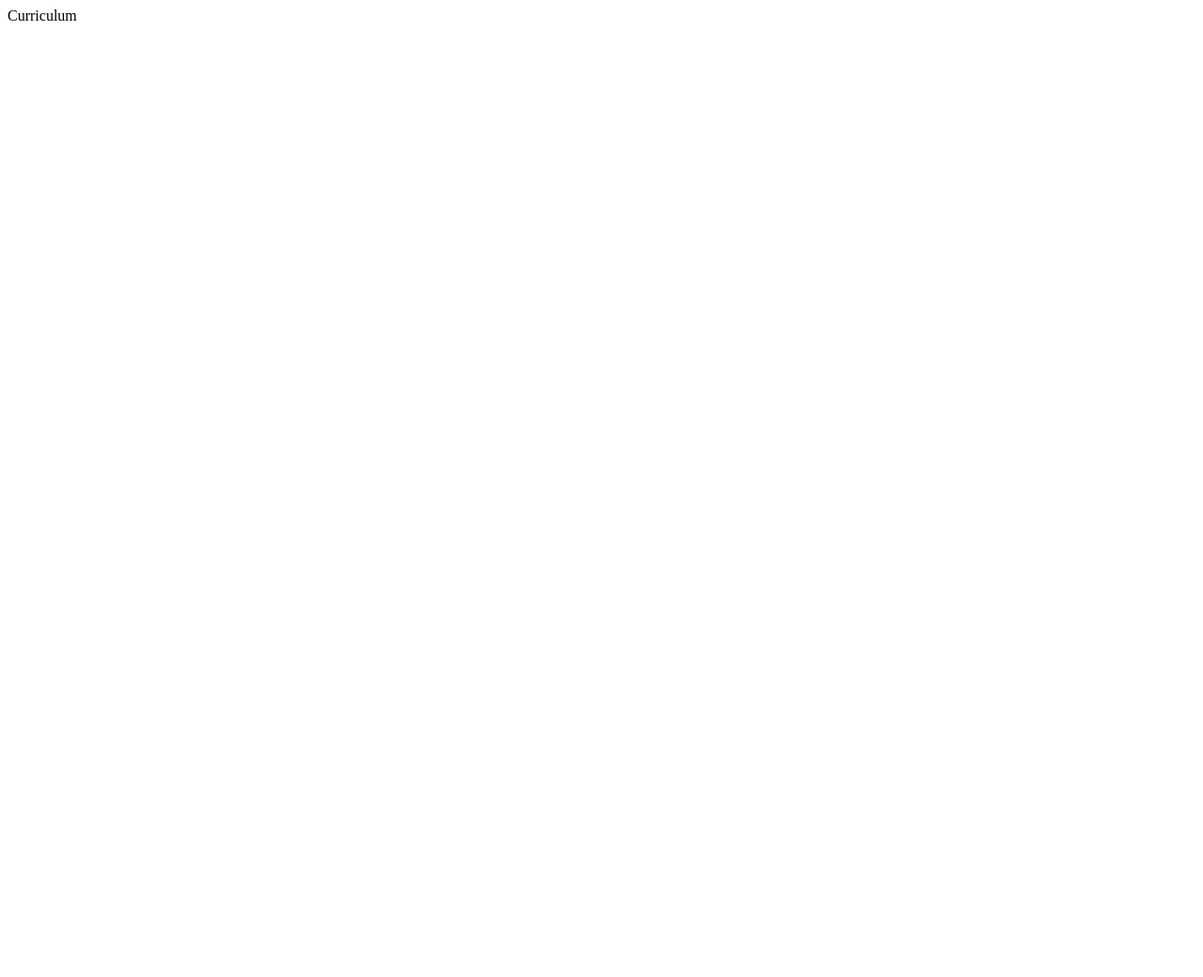
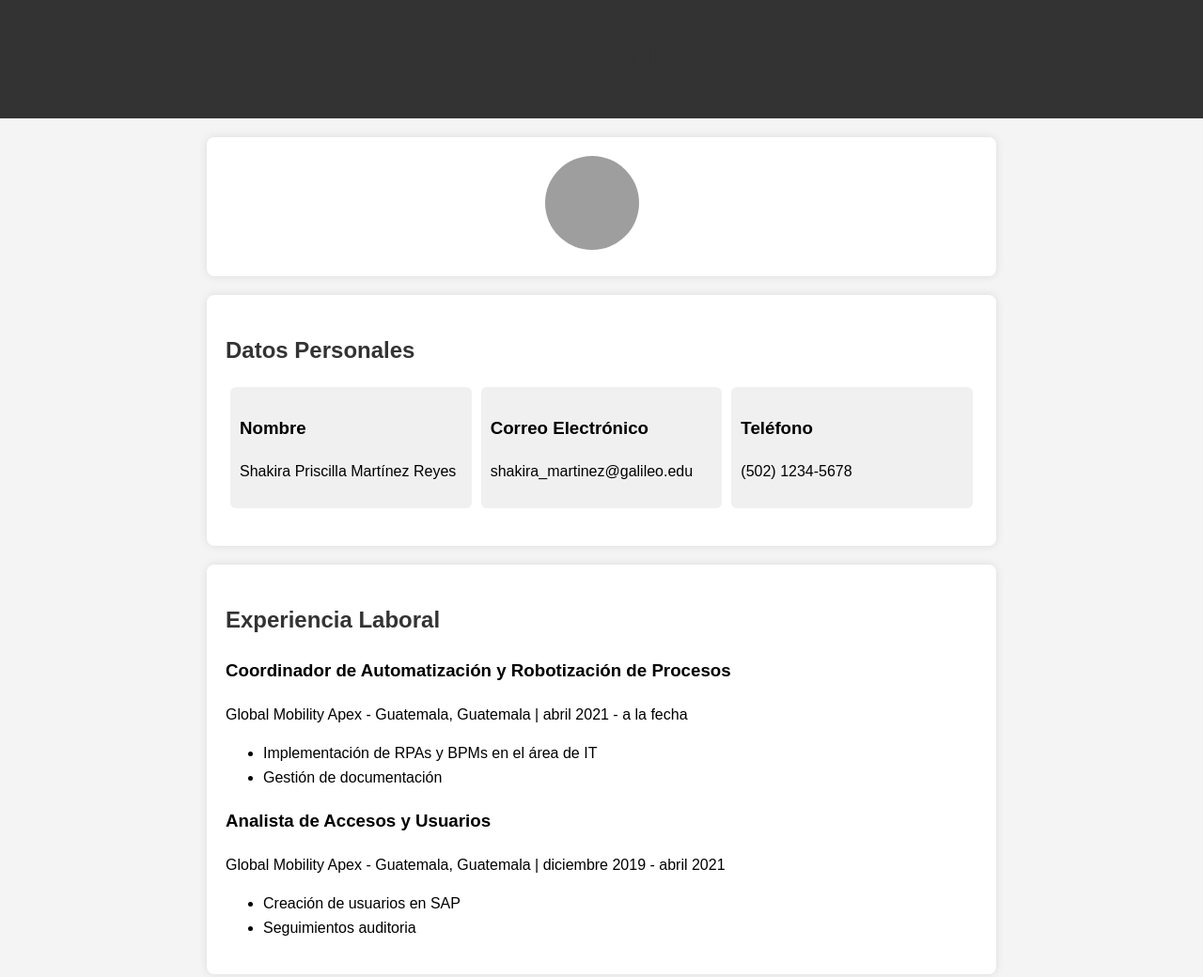
Before and after one commit to Shakira840/Shakira840.github.io, a plain HTML site: page index.html in a window 1280 px wide. Shown: the top 1040 px of the page at 94% size. Before the commit the page ends 800 px from the top, so only its background shows below. Drawn offline with Linux system fonts and the light colour scheme; grey boxes are pictures that could not be loaded.

Commit message:
Actualizacion

```diff
--- a/index.html
+++ b/index.html
@@ -1 +1,135 @@
-Curriculum
+<!DOCTYPE html>
+<html lang="es">
+<head>
+    <meta charset="UTF-8">
+    <meta name="viewport" content="width=device-width, initial-scale=1.0">
+    <title>Mi Currículum</title>
+    <style>
+        body {
+            font-family: Arial, sans-serif;
+            line-height: 1.6;
+            margin: 0;
+            padding: 0;
+            background-color: #f4f4f4;
+        }
+
+        header {
+            background-color: #333;
+            color: white;
+            text-align: center;
+            padding: 1em 0;
+        }
+
+        section {
+            max-width: 800px;
+            margin: 20px auto;
+            padding: 20px;
+            background-color: white;
+            border-radius: 8px;
+            box-shadow: 0 0 10px rgba(0, 0, 0, 0.1);
+        }
+
+        h1, h2 {
+            color: #333;
+        }
+
+        .info {
+            display: flex;
+            justify-content: space-between;
+            margin-bottom: 20px;
+        }
+
+        .info div {
+            flex: 1;
+            padding: 10px;
+            margin: 0 5px;
+            background-color: #f0f0f0;
+            border-radius: 6px;
+        }
+
+        .profile-pic {
+            width: 100px;
+            height: 100px;
+            border-radius: 50%;
+            object-fit: cover;
+            margin-right: 20px;
+        }
+
+        @media screen and (max-width: 600px) {
+            .info {
+                flex-direction: column;
+            }
+
+            .profile-pic {
+                margin-right: 0;
+                margin-bottom: 10px;
+            }
+        }
+    </style>
+</head>
+<body>
+    <header>
+        <h1>Mi Currículum</h1>
+    </header>
+
+    <section>
+        <div style="text-align: center;">
+            <img class="profile-pic" src="https://img.freepik.com/vector-premium/perfil-avatar-mujer-icono-redondo_24640-14047.jpg" alt="Foto de perfil">
+        </div>
+    </section>
+
+    <section>
+        <h2>Datos Personales</h2>
+        <div class="info">
+            <div>
+                <h3>Nombre</h3>
+                <p>Shakira Priscilla Martínez Reyes</p>
+            </div>
+            <div>
+                <h3>Correo Electrónico</h3>
+                <p>shakira_martinez@galileo.edu</p>
+            </div>
+            <div>
+                <h3>Teléfono</h3>
+                <p>(502) 1234-5678</p>
+            </div>
+        </div>
+    </section>
+
+    <section>
+        <h2>Experiencia Laboral</h2>
+        <div>
+            <h3>Coordinador de Automatización y Robotización de Procesos</h3>
+            <p>Global Mobility Apex - Guatemala, Guatemala | abril 2021 - a la fecha</p>
+            <ul>
+                <li>Implementación de RPAs y BPMs en el área de IT</li>
+                <li>Gestión de documentación</li>
+            </ul>
+        </div>
+
+        <div>
+            <h3>Analista de Accesos y Usuarios</h3>
+            <p>Global Mobility Apex - Guatemala, Guatemala | diciembre 2019 - abril 2021</p>
+            <ul>
+                <li>Creación de usuarios en SAP</li>
+                <li>Seguimientos auditoria</li>
+            </ul>
+        </div>
+    </section>
+
+    <section>
+        <h2>Educación</h2>
+        <div>
+            <h3>Grado Universitario</h3>
+            <p>Universidad Galileo - Guatemala, Guatemala | enero 2019 - diciembre 2020</p>
+            <p>Maestría en Administración de Negocios</p>
+        </div>
+
+        <div>
+
+            <p>Universidad Galileo - Guatemala, Guatemala | enero 2015 - diciembre 2018</p>
+            <p>Ingeniera Administrativa</p>
+        </div>
+    </section>
+</body>
+</html>
```
